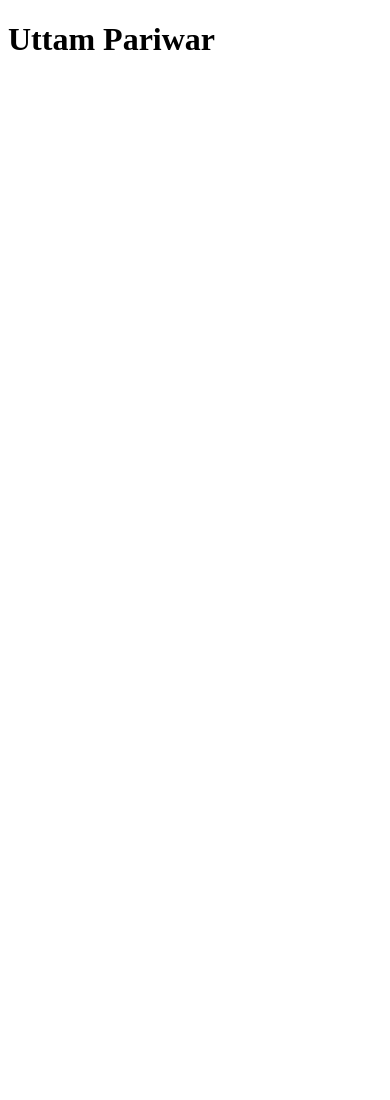
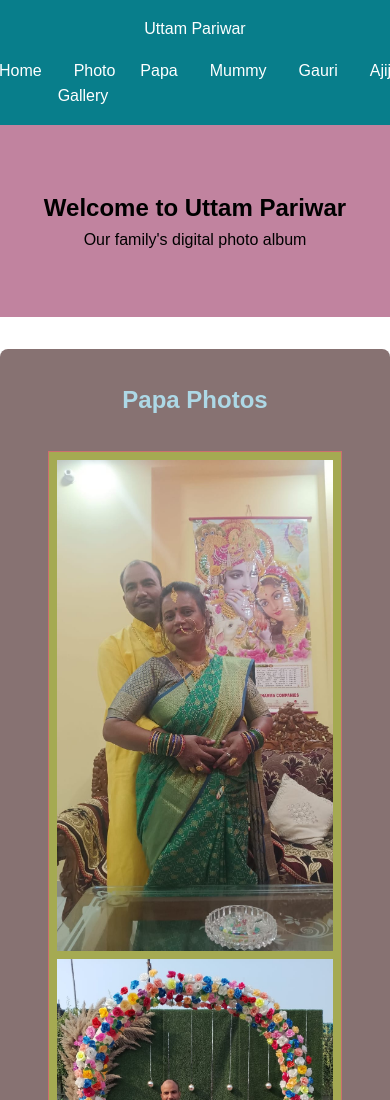
Before and after one commit to imajij/scaler-disco, a plain HTML site: page index.html in a window 390 px wide. Shown: the top 1100 px of the page. Before the commit the page ends 844 px from the top, so only its background shows below. Drawn offline with Linux system fonts and the light colour scheme.

Commit message:
work done

```diff
--- a/index.css
+++ b/index.css
@@ -0,0 +1,95 @@
+* {
+    margin: 0;
+    padding: 0;
+    box-sizing: border-box;
+}
+
+body {
+    font-family: Arial, sans-serif;
+    line-height: 1.6;
+}
+
+.navbar {
+    background: #087E8B;
+    color: #ffffff;
+    padding: 1rem;
+    display: flex;
+    justify-content: space-between;
+    align-items: center;
+}
+
+.nav-links {
+    display: flex;
+    list-style: none;
+}
+
+.nav-links li a {
+    color: #ffffff;
+    text-decoration: none;
+    padding: 0.5rem 1rem;
+}
+
+.hero {
+    text-align: center;
+    padding: 4rem 2rem;
+    background: #C1839F;
+}
+
+.photo-gallery {
+    padding: 2rem;
+}
+
+.gallery-grid {
+    display: grid;
+    grid-template-columns: repeat(auto-fit, minmax(250px, 1fr));
+    gap: 1rem;
+    padding: 1rem;
+}
+
+.photo-card {
+    border: 1px solid #cc6f6f;
+    padding: 0.5rem;
+    text-align: center;
+    background-color: #A5AA52;
+}
+
+.photo-card img {
+    max-width: 100%;
+    height: auto;
+}
+
+.member-section {
+    padding: 2rem;
+    margin: 2rem 0;
+    background: #877272;
+    border-radius: 8px;
+}
+
+.member-section h2 {
+    color: lightblue;
+    margin-bottom: 1rem;
+    text-align: center;
+}
+
+footer {
+    background: #333;
+    color: white;
+    text-align: center;
+    padding: 1rem;
+    position: fixed;
+    bottom: 0;
+    width: 100%;
+}
+
+@media (max-width: 768px) {
+    .navbar {
+        flex-direction: column;
+    }
+    .nav-links {
+        margin-top: 1rem;
+    }
+}
+img {
+    width: 400px;
+    height: 400px;
+}
--- a/index.html
+++ b/index.html
@@ -4,10 +4,74 @@
     <meta charset="UTF-8">
     <meta name="viewport" content="width=device-width, initial-scale=1.0">
     <title>Uttam Pariwar</title>
+    <link rel="stylesheet" href="index.css">
 </head>
 <body>
-    <div class="familys">
-        <h1>Uttam Pariwar</h1>
-    </div>
+    <nav class="navbar">
+        <div class="logo">Uttam Pariwar</div>
+        <ul class="nav-links">
+            <li><a href="#home">Home</a></li>
+            <li><a href="#gallery">Photo Gallery</a></li>
+            <li><a href="#member1">Papa</a></li>
+            <li><a href="#member2">Mummy</a></li>
+            <li><a href="#member3">Gauri</a></li>
+            <li><a href="#member4">Ajij</a></li>
+        </ul>
+    </nav>
+
+
+
+    <main>
+        <section id="home" class="hero">
+            <h1>Welcome to Uttam Pariwar</h1>
+            <p>Our family's digital photo album</p>
+        </section>
+
+
+        <section id="member1" class="member-section">
+            <h2>Papa Photos</h2>
+            <div class="gallery-grid">
+                <div class="photo-card">
+                    <img src="/photos/papa/WhatsApp Image 2024-12-28 at 21.36.27.jpeg" alt="Member 1 Photo">
+                    <img src="/photos/papa/WhatsApp Image 2024-12-28 at 21.36.39.jpeg" alt="Member 1 Photo">
+                    <img src="/photos/papa/WhatsApp Image 2024-12-28 at 21.36.40.jpeg" alt="Member 1 Photo">
+                    <img src="/photos/papa/WhatsApp Image 2024-12-28 at 21.36.42(2).jpeg" alt="Member 1 Photo">
+                    <p>Head Of the Family</p>
+                </div>
+            </div>
+        </section>
+
+        <section id="member2" class="member-section">
+            <h2>Mummy Photos</h2>
+            <div class="gallery-grid">
+                <div class="photo-card">
+                    <img src="member2-photo1.jpg" alt="Member 2 Photo">
+                    <p>HomeMaker</p>
+                </div>
+            </div>
+        </section>
+
+        <section id="member3" class="member-section">
+            <h2>Gauri photos</h2>
+            <div class="gallery-grid">
+                <div class="photo-card">
+                    <img src="member3-photo1.jpg" alt="Member 3 Photo">
+                    <p>Daughter</p>
+                </div>
+            </div>
+        </section>
+
+        <section id="member4" class="member-section">
+            <h2>Ajij Photos</h2>
+            <div class="gallery-grid">
+                <div class="photo-card">
+                    <img src="member4-photo1.jpg" alt="Member 4 Photo">
+                    <p>Son</p>
+                </div>
+            </div>
+        </section>
+    </main>
+
+
 </body>
 </html>
```
Also changed, not shown: photos/WhatsApp Image 2024-12-28 at 21.36.41(2).jpeg (added), photos/WhatsApp Image 2024-12-28 at 21.36.41.jpeg (added), photos/WhatsApp Image 2024-12-28 at 21.36.42(1).jpeg (added), photos/WhatsApp Image 2024-12-28 at 21.36.43(1).jpeg (added), photos/ajij/WhatsApp Image 2024-11-29 at 10.52.23.jpeg (added), photos/gauri/WhatsApp Image 2024-12-28 at 21.36.28.jpeg (added), photos/gauri/WhatsApp Image 2024-12-28 at 21.36.41(1).jpeg (added), photos/gauri/WhatsApp Image 2024-12-28 at 21.36.42.jpeg (added), photos/gauri/WhatsApp Image 2024-12-28 at 21.36.43.jpeg (added), photos/mummy/WhatsApp Image 2024-12-28 at 21.36.29.jpeg (added), photos/mummy/WhatsApp Image 2024-12-28 at 21.36.30.jpeg (added), photos/mummy/WhatsApp Image 2024-12-28 at 21.36.40(1).jpeg (added), photos/mummy/WhatsApp Image 2024-12-28 at 21.36.44(1).jpeg (added), photos/mummy/WhatsApp Image 2024-12-28 at 21.36.44.jpeg (added), 4 more files.
